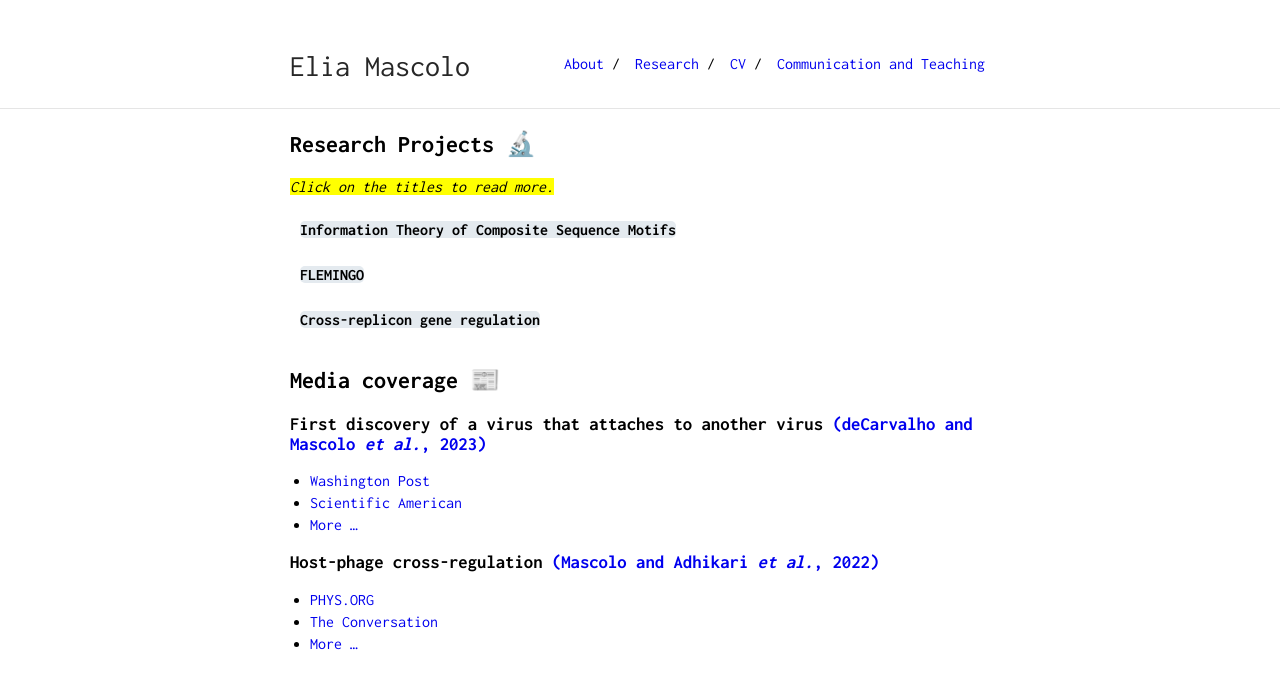
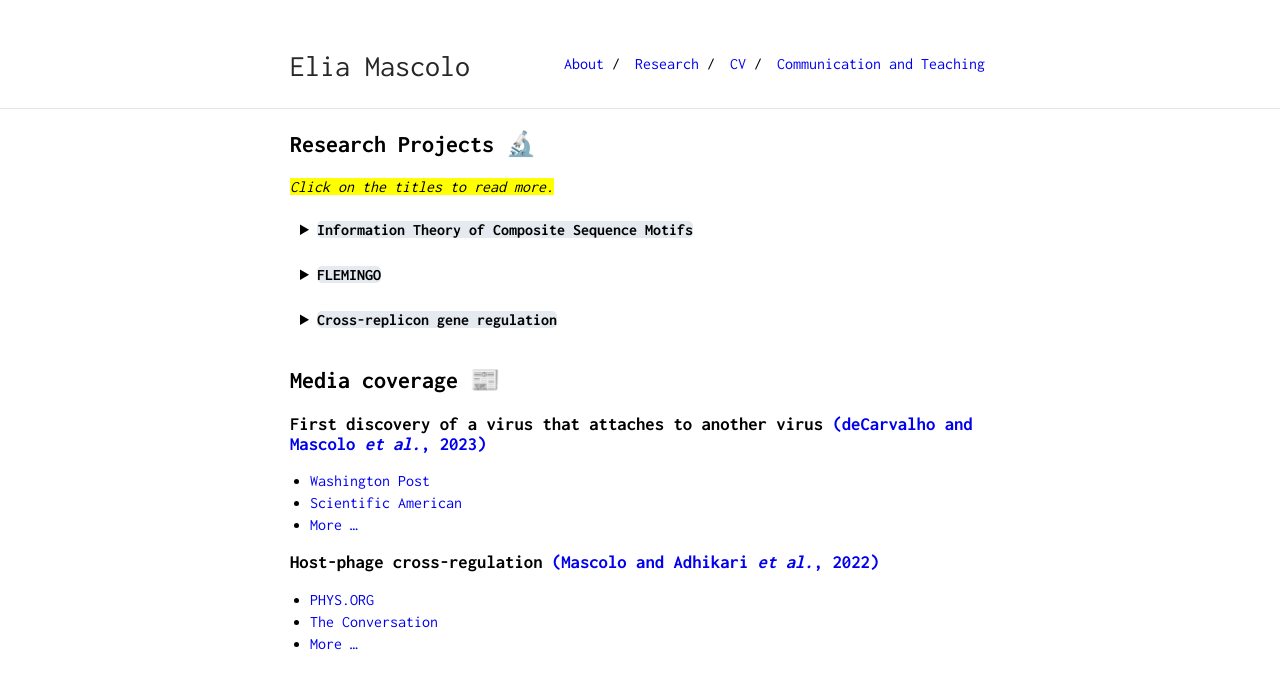
Before and after one commit to eliamascolo/eliamascolo.github.io, a Jekyll site: the page built from research.md, in a window 1280 px wide. Shown: the top 689 px of the page. Built offline with Jekyll 4.4.1, drawn with Linux system fonts in a browser that asks for light colours.

```diff
--- a/research.md
+++ b/research.md
@@ -16,11 +16,10 @@ layout: default
 details {
   padding: 10px;
   padding-bottom: 18px;
-
   cursor: pointer;
 }
 
-summary {
+summary > * {
   display: inline;
   background-color: #e4eaef;
   border-radius: 5px;
```
